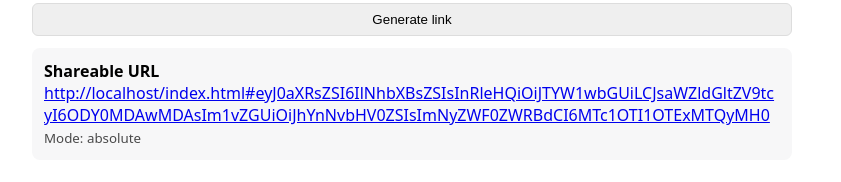
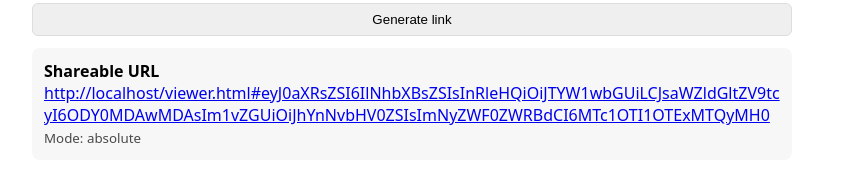
Before and after one commit to syntetyc/countdown-test, a plain HTML site: page index.html in a window 1280 px wide. Both pictures are taken after typing "Sample", "Sample" into the empty fields and a click on the button "Generate link". Shown: the part 454-636 px from the top of the page, without its empty margins (228-1069 px from the left). Drawn offline with Linux system fonts and the light colour scheme.

Commit message:
Add files via upload

```diff
--- a/index.html
+++ b/index.html
@@ -68,16 +68,23 @@ document.getElementById('gen').addEventListener('click', ()=>{
   const mode = document.getElementById('mode').value;
 
   const lifetime_ms = msFrom(duration, unit);
-  const payload = {title, text, lifetime_ms, mode, createdAt: Date.now()};
-  const hash = base64urlEncode(payload);
+    const payload = { title, text, lifetime_ms, mode, createdAt: Date.now() };
+    const hash = base64urlEncode(payload);
 
-  const urlBase = location.origin + location.pathname.replace(/editor\.html$/,'viewer.html');
-  const url = mode === 'firstAccessGlobal' ? `${location.origin}/view?id=${hash}` : `${urlBase}#${hash}`;
+    // Construye la URL del viewer correctamente, esté donde esté el index:
+    const basePath = location.pathname.endsWith('/')
+      ? location.pathname
+      : location.pathname.replace(/[^\/]*$/, ''); // quita el fichero actual
+    const viewerUrl = location.origin + basePath + 'viewer.html';
 
-  const out = document.getElementById('result');
-  out.style.display = 'block';
-  out.innerHTML = `<strong>Shareable URL</strong><br><a href="${url}" target="_blank">${url}</a><br><small style="opacity:.7">Mode: ${mode}</small>`;
-});
+    const url = mode === 'firstAccessGlobal'
+      ? `${location.origin}/view?id=${hash}` // (para cuando tengas Worker)
+      : `${viewerUrl}#${hash}`;
+
+    const out = document.getElementById('result');
+    out.style.display = 'block';
+    out.innerHTML = `<strong>Shareable URL</strong><br><a href="${url}" target="_blank">${url}</a><br><small style="opacity:.7">Mode: ${mode}</small>`;
+  });
 </script>
 </body>
 </html>
```
